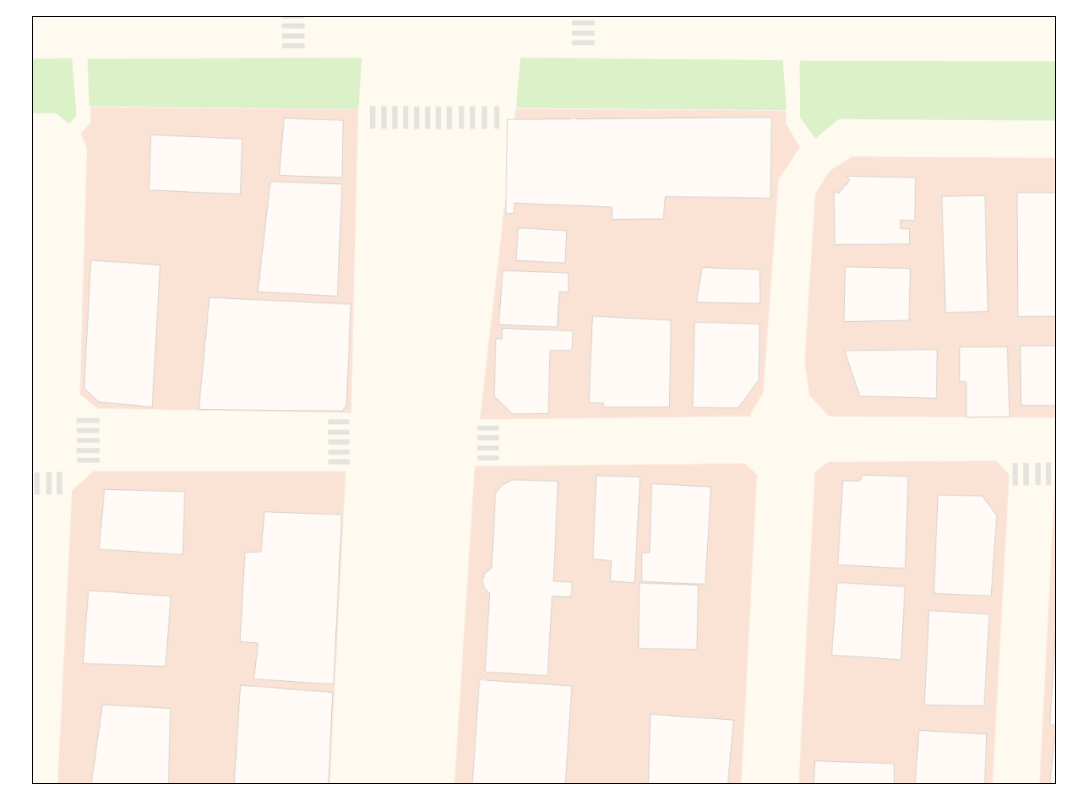
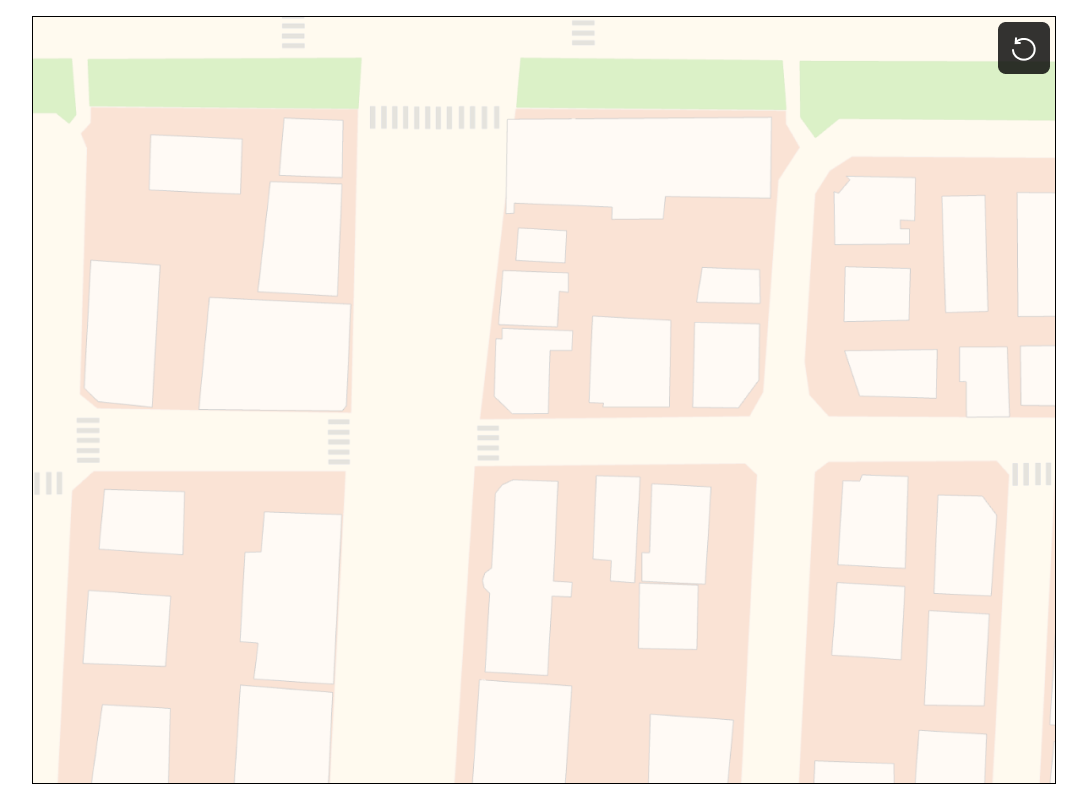
Before and after one commit to oldSalao/dabeeo-haneul, a React (Create React App) app: page / in a window 1280 px wide. Shown: the whole page, without its empty margins (96-1183 px from the left). Built offline with nearby package versions, Linux system fonts and the light colour scheme.

Commit message:
Feat : Add ResetButton.js

```diff
--- a/src/components/Map.js
+++ b/src/components/Map.js
@@ -1,5 +1,6 @@
 import styled from "styled-components";
 import MapImage from "./MapImage";
+import ResetButton from "./ResetButton";
 
 const MapBox = styled.div`
   display: flex;
@@ -16,6 +17,7 @@ const MapBox = styled.div`
 const Map = () => {
   return (
     <MapBox>
+      <ResetButton />
       <MapImage />
     </MapBox>
   );
--- /dev/null
+++ b/src/components/ResetButton.js
@@ -0,0 +1,20 @@
+import styled from "styled-components";
+import resetButton from "../images/reset.png";
+
+const ResetButtonBox = styled.div`
+  position: relative;
+  z-index: 1;
+  top: -350px;
+  left: 480px;
+  cursor: pointer;
+`;
+
+const ResetButton = () => {
+  return (
+    <ResetButtonBox>
+      <img src={resetButton} alt="resetButton" />
+    </ResetButtonBox>
+  );
+};
+
+export default ResetButton;
```
